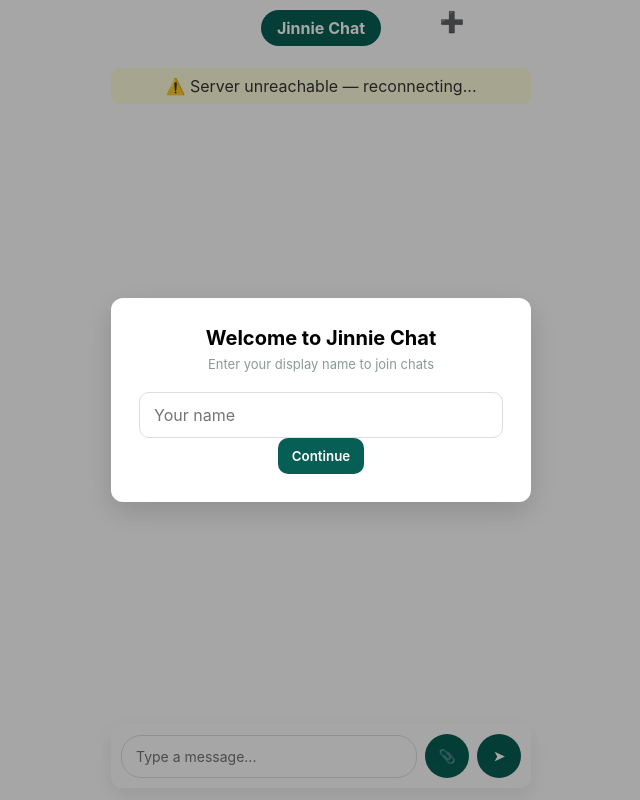
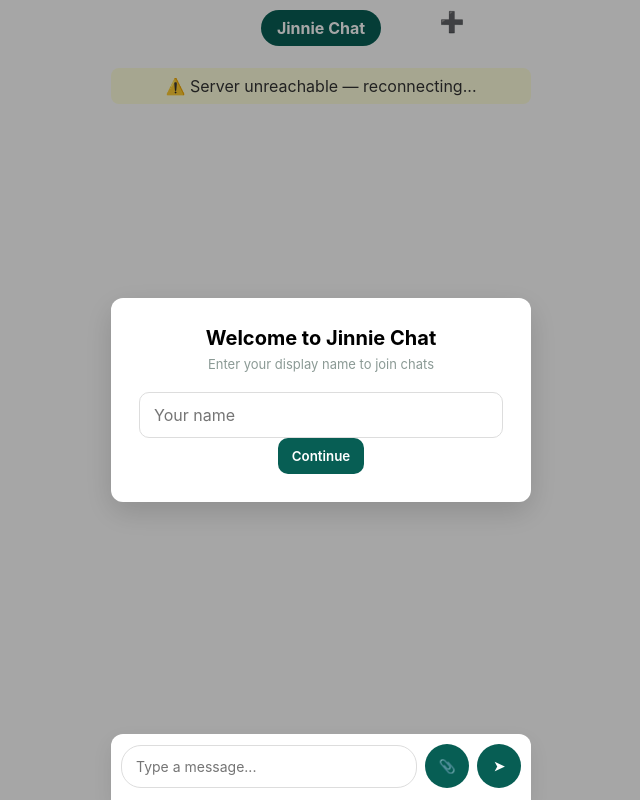
Before and after one commit to jinnie-crafts/JinnieChat, a website: page public/index.html in a window 1280 px wide. Shown: the whole page, without its empty margins (319-959 px from the left). Drawn offline with nearby package versions, Linux system fonts and the light colour scheme; no server answers.

Commit message:
Add files via upload

```diff
--- a/public/style.css
+++ b/public/style.css
@@ -112,7 +112,26 @@ hr { border: none; border-top:1px solid #eee; margin:12px 0; }
 .timestamp { display:block; font-size:11px; color:#7a7a7a; margin-top:6px; text-align:right; }
 
 /* footer (input) - fixed centered */
-.chat-footer { position:fixed; bottom:12px; left:50%; transform:translateX(-50%); width:100%; max-width:420px; display:flex; gap:8px; align-items:center; padding:10px; background:rgba(255,255,255,0.95); border-radius:12px; box-shadow:0 8px 20px rgba(0,0,0,0.08); z-index:160; }
+.chat-footer {
+  position: fixed;
+  bottom: 0; /* we'll use safe-area padding below */
+  left: 50%;
+  transform: translateX(-50%);
+  width: 100%;
+  max-width: 420px;
+  display: flex;
+  gap: 8px;
+  align-items: center;
+  padding: 10px;
+  /* Make it fully opaque and elevated */
+  background: #ffffff;              /* solid white avoids underlying dark scrim showing through */
+  box-shadow: 0 8px 20px rgba(0,0,0,0.08);
+  border-radius: 12px 12px 0 0;
+  z-index: 99999 !important;        /* force it above overlays/nav bars */
+  pointer-events: auto;
+  /* respect iPhone notch and Android soft nav: add safe bottom inset */
+  padding-bottom: calc(env(safe-area-inset-bottom, 0px) + 12px);
+}
 #message-input { flex:1; padding:12px 14px; border-radius:20px; border:1px solid #ddd; font-size:14px; }
 .chat-actions { display:flex; gap:8px; align-items:center; }
 .circle-btn { width:44px; height:44px; border-radius:50%; border:none; background:var(--green); color:#fff; cursor:pointer; font-weight:700; display:flex; align-items:center; justify-content:center; }
```
